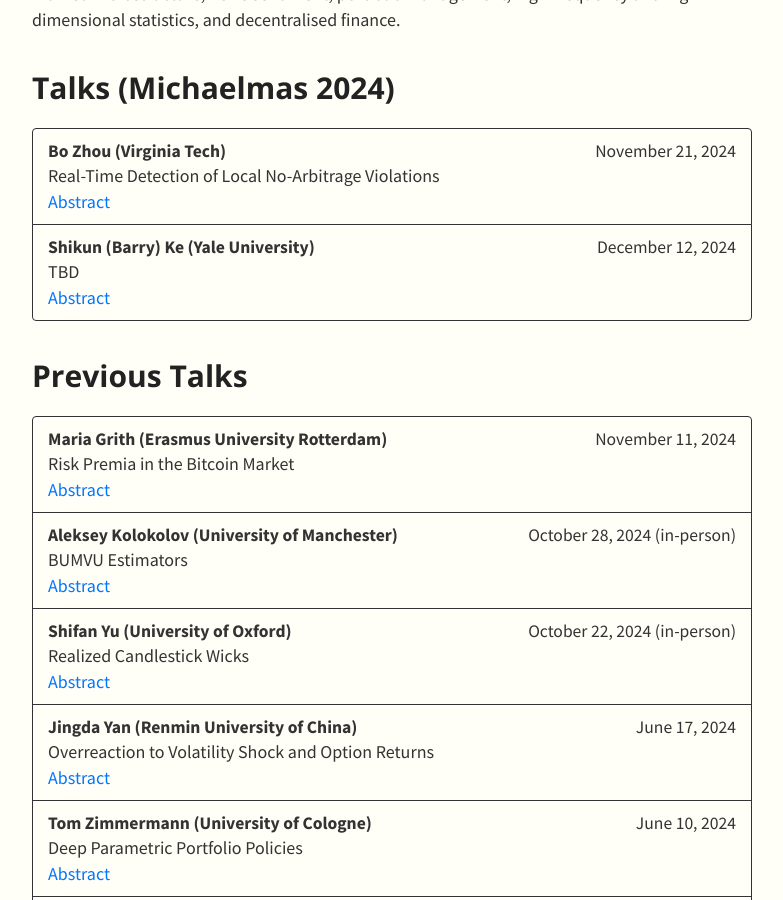
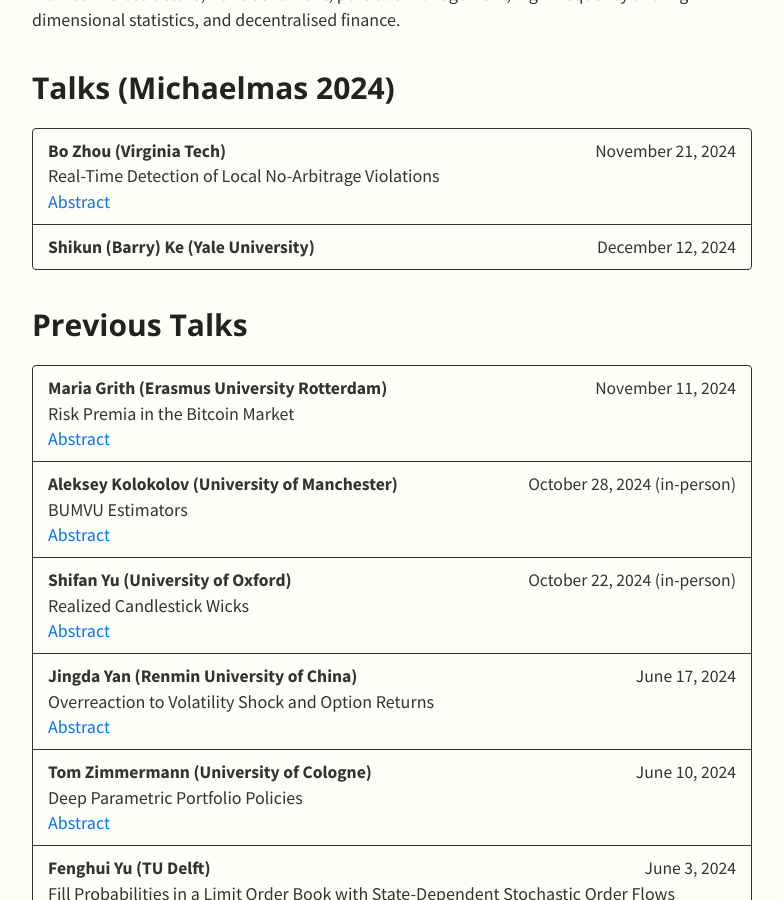
Before and after one commit to SML-Fin/SML-Fin.github.io, a Jekyll site: the page built from index.md, in a window 1280 px wide and 900 px high, scrolled down 447 px. Shown: the whole window, without its empty margins (248-1031 px from the left). Built offline with Jekyll 4.4.1, drawn with Linux system fonts in a browser that asks for light colours; nearby versions of some CDN libraries; our own code applies the rules of GitHub Pages for plain Markdown files.

Commit message:
Update talks.yml

```diff
--- a/_data/talks.yml
+++ b/_data/talks.yml
@@ -6,8 +6,6 @@
       abstract: This paper focuses on the task of detecting local episodes involving violation of the standard Itô semimartingale assumption for financial asset prices in real time that might induce arbitrage opportunities. Our proposed detectors, defined as stopping rules, are applied sequentially to continually incoming high-frequency data. We show that they are asymptotically exponentially distributed in the absence of Itô semimartingale violations. On the other hand, when a violation occurs, we can achieve immediate detection under infill asymptotics. A Monte Carlo study demonstrates that the asymptotic results provide a good approximation to the finite-sample behavior of the sequential detectors. An empirical application to S&P 500 index futures data corroborates the effectiveness of our detectors in swiftly identifying the emergence of an extreme return persistence episode in real time.
     - speaker: Shikun (Barry) Ke (Yale University)
       date: December 12, 2024
-      title: TBD
-      abstract: TBD
 
 - type: Previous Talks
   members:
```
